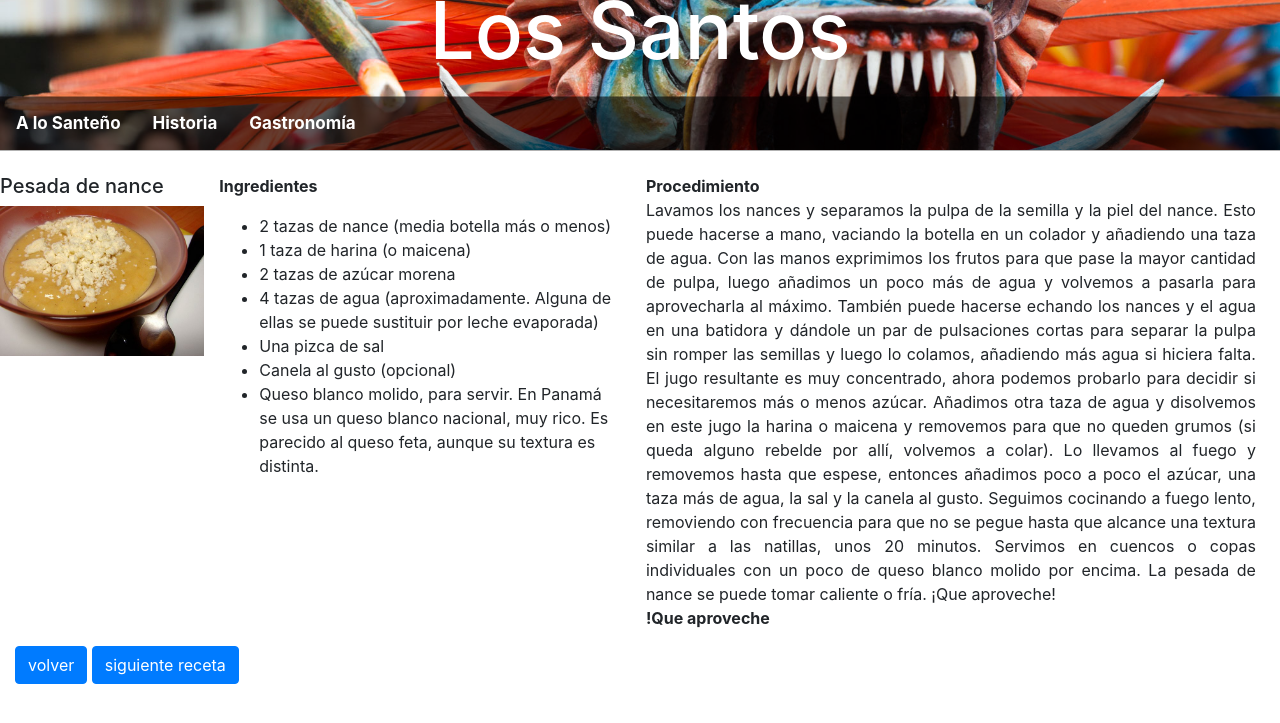
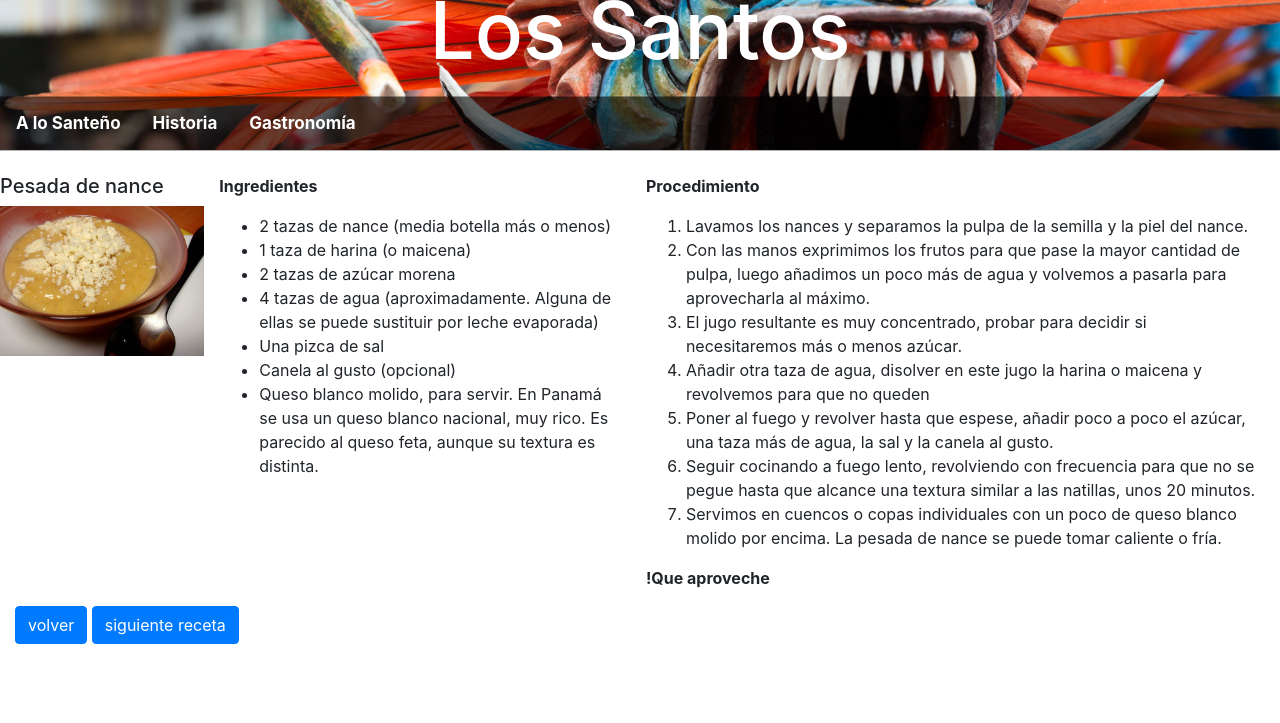
Before and after one commit to 18Roderick/Los-Santos, a PHP site: page /gastronomia.php?id=1 in a window 1280 px wide. Shown: the top 723 px of the page. Run offline with PHP 8.4, Linux system fonts and the light colour scheme.

Commit message:
gastronomia editado pantalla de pesada

```diff
--- a/gastronomia.php
+++ b/gastronomia.php
@@ -75,23 +75,41 @@
             <div class="col-md-6">
               <p class="texto">
                 <b>Procedimiento</b>
-                <br>
-                Lavamos los nances y separamos la pulpa de la semilla y la piel del nance. Esto puede hacerse a mano, vaciando la botella en un colador y añadiendo una taza de agua. Con las manos exprimimos los frutos para que pase la mayor cantidad de pulpa, luego añadimos un poco más de agua y volvemos a pasarla para aprovecharla al máximo. También puede hacerse echando los nances y el agua en una batidora y dándole un par de pulsaciones cortas para separar la pulpa sin romper las semillas y luego lo colamos, añadiendo más agua si hiciera falta.
 
-El jugo resultante es muy concentrado, ahora podemos probarlo para decidir si necesitaremos más o menos azúcar.
 
-Añadimos otra taza de agua y disolvemos en este jugo la harina o maicena y removemos para que no queden grumos (si queda alguno rebelde por allí, volvemos a colar). Lo llevamos al fuego y removemos hasta que espese, entonces añadimos poco a poco el azúcar, una taza más de agua, la sal y la canela al gusto.
+              </p>
+                <ol>
+                  <li>
+                  Lavamos los nances y separamos la pulpa de la semilla y la piel del nance.
+                  </li>
+                  <li>
+                  Con las manos exprimimos los frutos para que pase la mayor cantidad de
+                  pulpa, luego añadimos un poco más de agua y volvemos a pasarla para
+                  aprovecharla al máximo.
+                  </li>
+                  <li>
+                  El jugo resultante es muy concentrado, probar para decidir si necesitaremos
+                  más o menos azúcar.
+                  </li>
+                  <li>
+                  Añadir otra taza de agua, disolver en este jugo la harina o maicena y revolvemos
+                  para que no queden
+                  </li>
+                  <li>
+                  Poner al fuego y revolver hasta que espese, añadir poco a poco el azúcar, una
+                  taza más de agua, la sal y la canela al gusto.
+                  </li>
+                  <li>
+                  Seguir cocinando a fuego lento, revolviendo con frecuencia para que no se pegue
+                  hasta que alcance una textura similar a las natillas, unos 20 minutos.
+                  </li>
+                  <li>
+                  Servimos en cuencos o copas individuales con un poco de queso blanco molido por encima.
+                  La pesada de nance se puede tomar caliente o fría.
+                  </li>
 
-Seguimos cocinando a fuego lento, removiendo con frecuencia para que no se pegue hasta que alcance una textura similar a las natillas, unos 20 minutos.
-
-Servimos en cuencos o copas individuales con un poco de queso blanco molido por encima.
-
-La pesada de nance se puede tomar caliente o fría.
-
-¡Que aproveche!
-              <br>
-               <b> !Que aproveche</b>
-              </p>
+                </ol>
+              <p> <b> !Que aproveche</b> </p>
             </div>
 
           </div>
```
